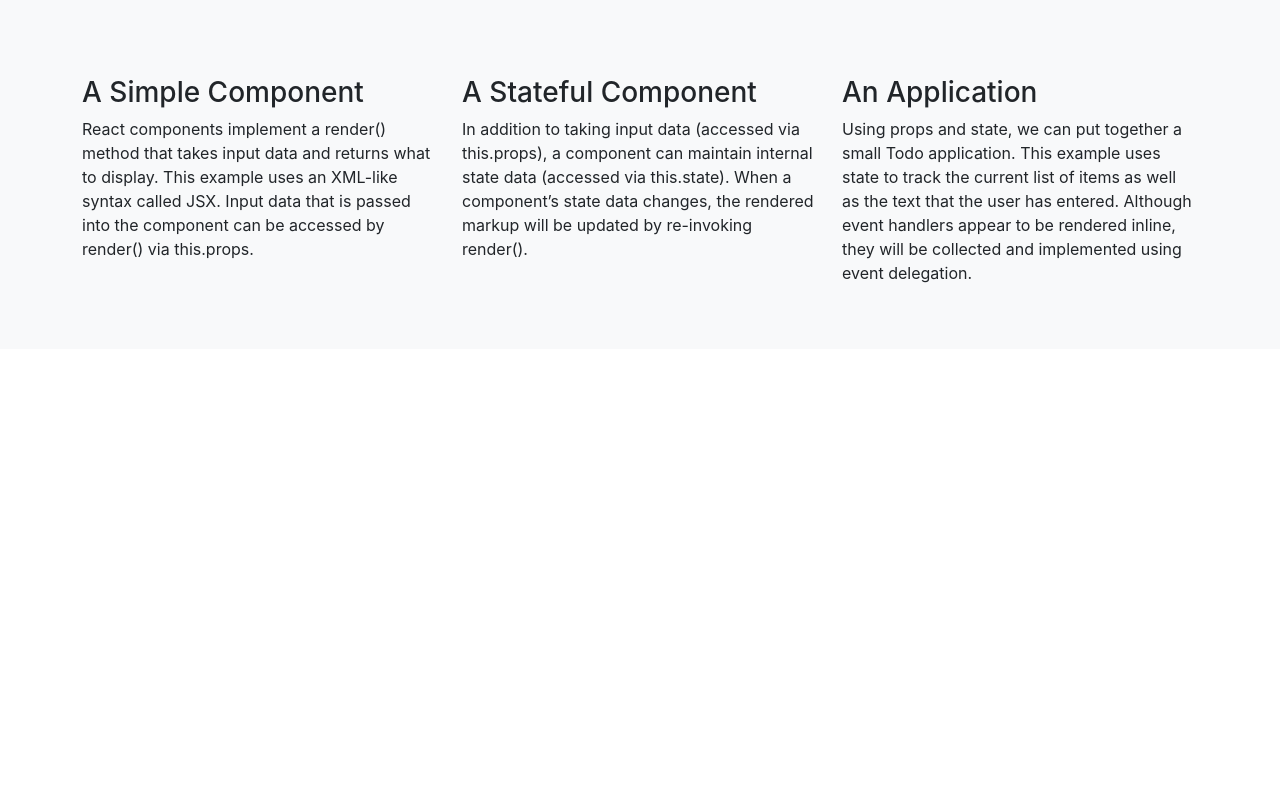
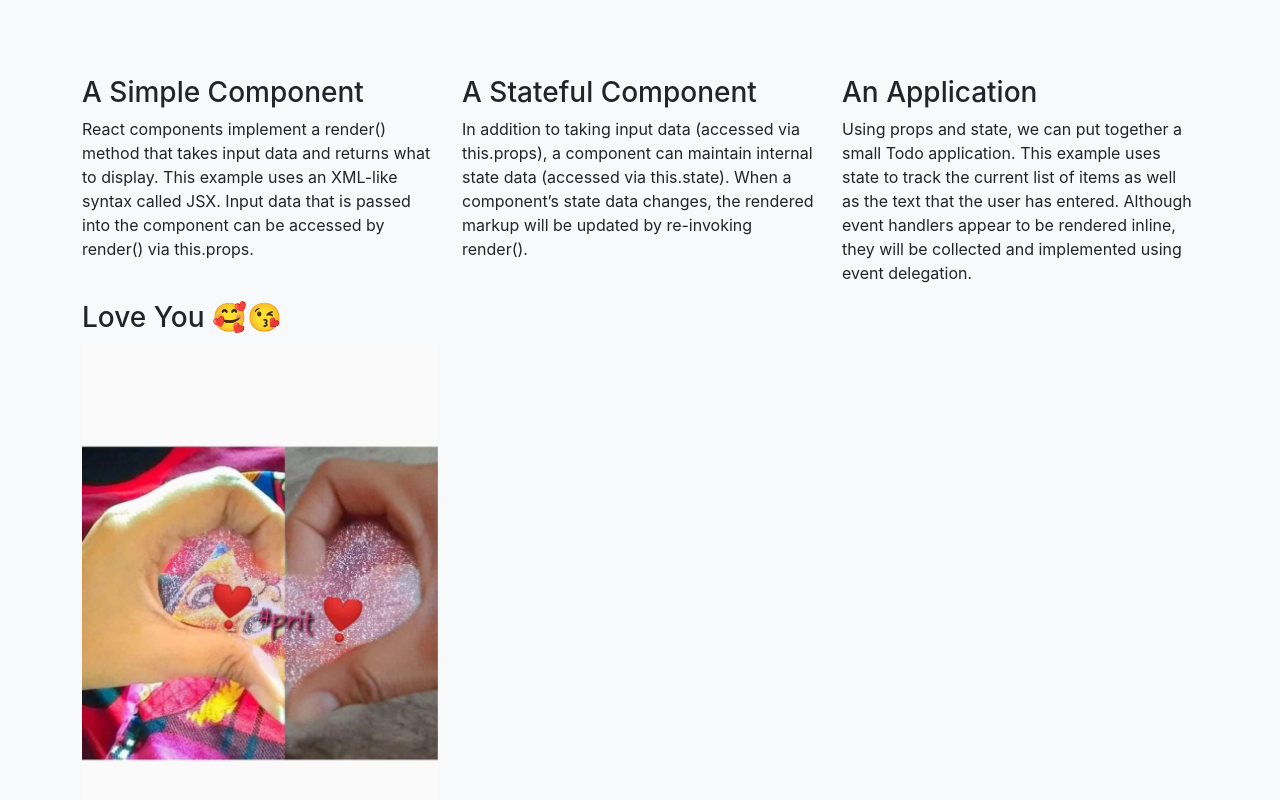
Before and after one commit to amitnain001/noteapp, a React (Create React App) app: page / in a window 1280 px wide. Shown: the part 850-1650 px from the top of the page. Before the commit the page ends 1247 px from the top, so only its background shows below. Built offline with nearby package versions, Linux system fonts and the light colour scheme.

Commit message:
added a image

```diff
--- a/src/components/Aboutus.js
+++ b/src/components/Aboutus.js
@@ -66,6 +66,14 @@
                 collected and implemented using event delegation.
               </p>
             </div>
+            <div className="col-12 d-none d-sm-block col-xl-4">
+              <h3>Love You 🥰😘</h3>
+              <img
+                src={require("../images/image.jpg")}
+                className="w-100"
+                alt=""
+              />
+            </div>
           </div>
         </div>
       </div>
```
Also changed, not shown: package.json (+1 -41 lines), public/index.html (+1 -21 lines), src/images/image.jpg (added), 1 other file (tests, documents, lock files or other folders).
